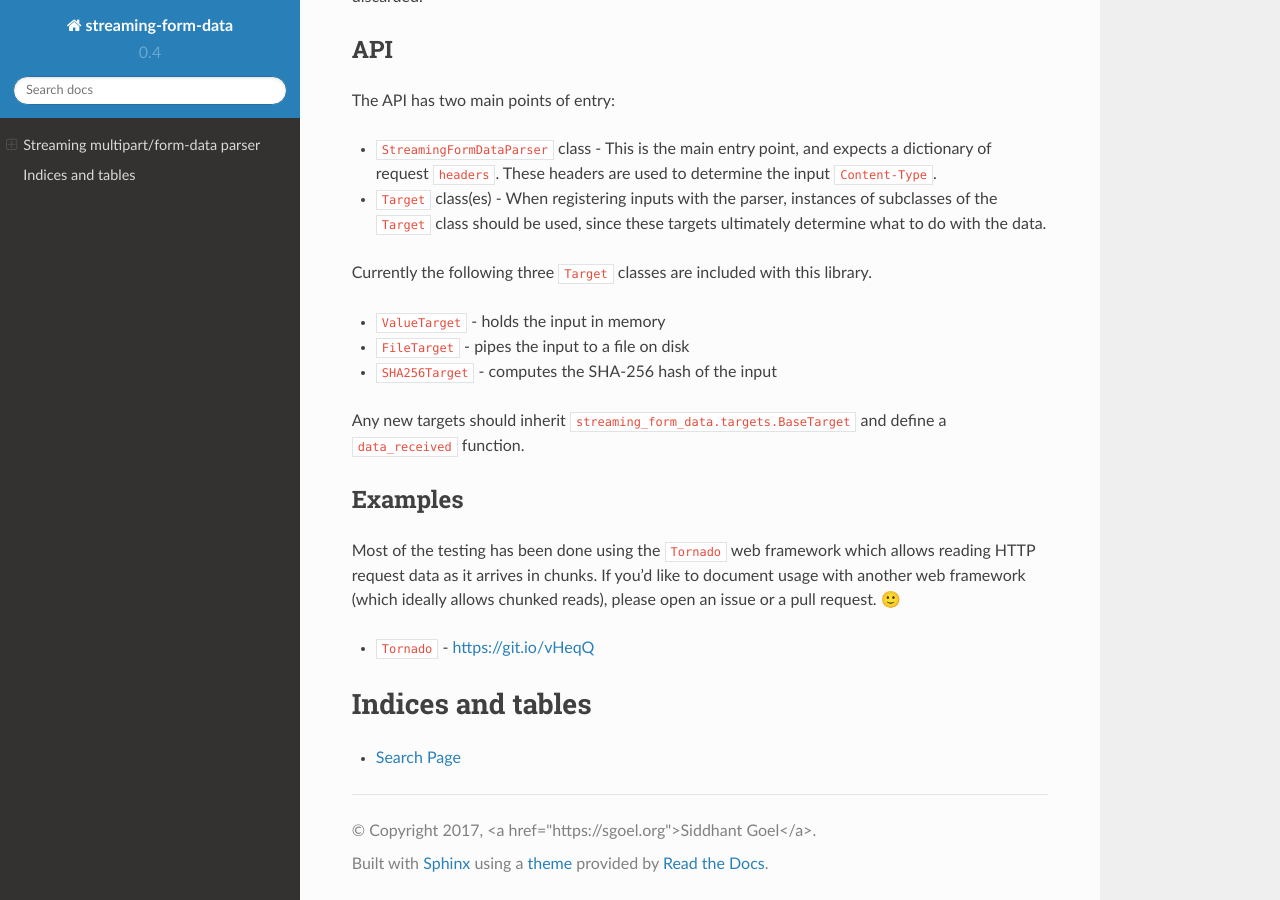
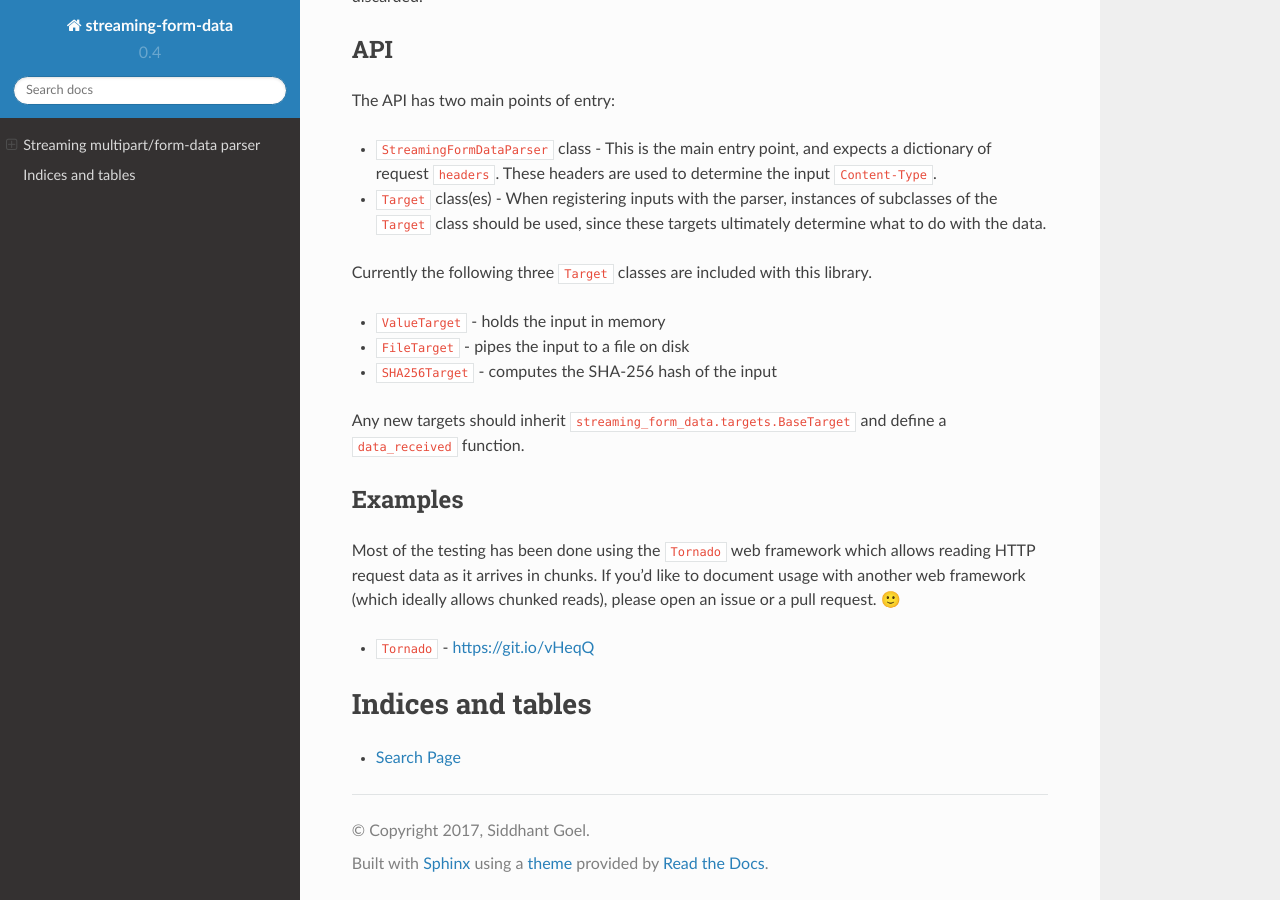
Before and after one commit to siddhantgoel/streaming-form-data, a Sphinx documentation site: the page built from docs/index.rst, in a window 1280 px wide and 900 px high, scrolled down 1110 px. Built offline with Sphinx 7.4.7 and the Read the Docs theme 2.0.0, drawn with Linux system fonts in a browser that asks for light colours; some of the changed lines change nothing that is shown.

Commit message:
fix documentation footer

```diff
--- a/docs/conf.py
+++ b/docs/conf.py
@@ -49,7 +49,7 @@ master_doc = 'index'
 
 # General information about the project.
 project = 'streaming-form-data'
-copyright = '2017, <a href="https://sgoel.org">Siddhant Goel</a>'
+copyright = '2017, Siddhant Goel'
 author = 'Siddhant Goel'
 
 # The version info for the project you're documenting, acts as replacement for
```
